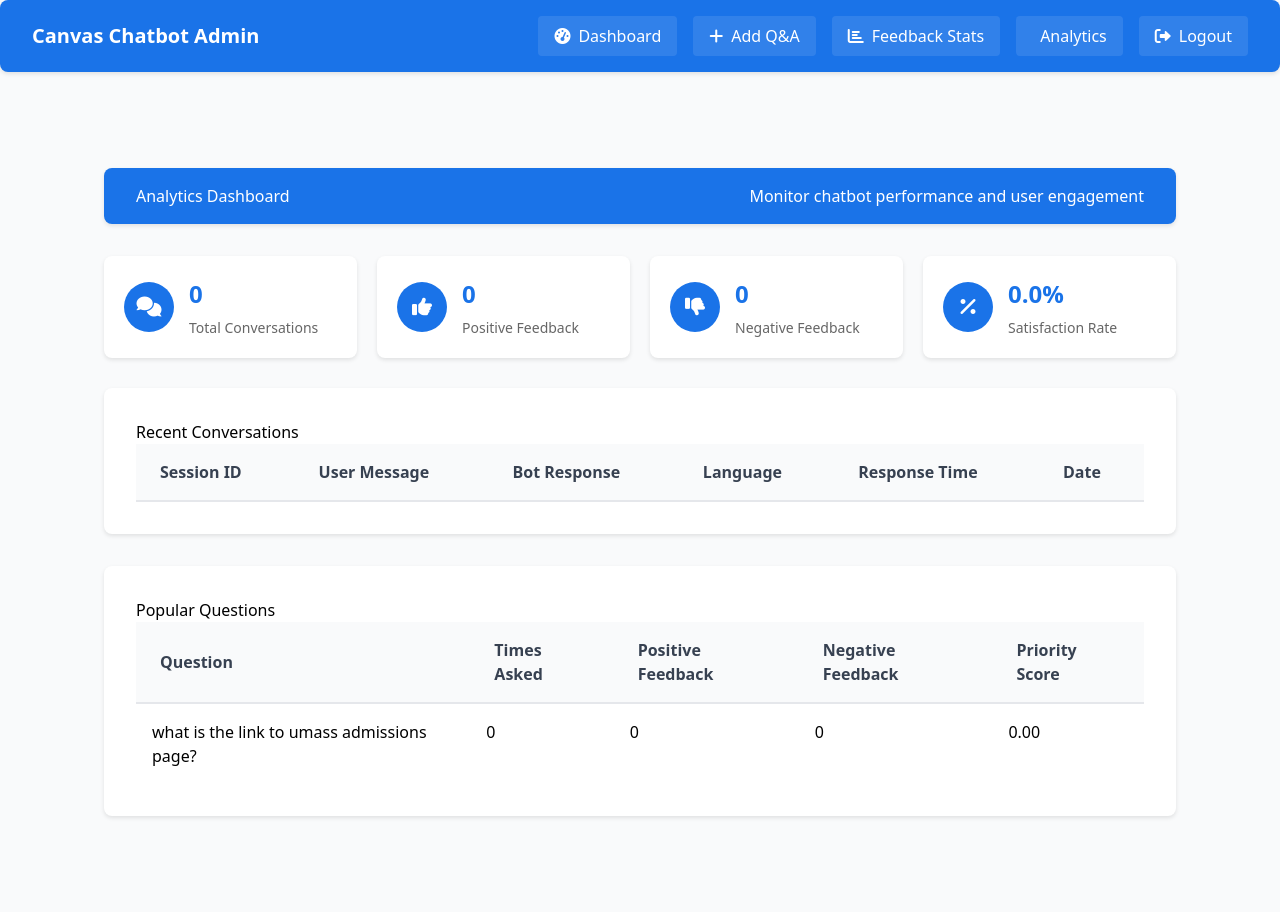
After one commit to Mustafaahmed00/chatbot, a Flask app: page /admin/analytics in a window 1280 px wide. The commit adds this page. Run offline with Flask 2, Linux system fonts and the light colour scheme; a user stored in the database is signed in; data comes from the database, SQL or seed files in the repository; data that the repository does not hold is empty.

Commit message:
Enhanced chatbot with improved voice functionality, analytics dashboard, and conversation tracking
- Added server-side text-to-speech with gTTS fallback
- Implemented conversation history and session tracking
- Created comprehensive analytics dashboard
- Enhanced voice input with better error handling
- Added performance monitoring and health check endpoints
- Improved UI with typing indicators and system messages
- Added data export functionality
- Implemented caching mechanism for better performance

```diff
--- a/app.py
+++ b/app.py
@@ -1,5 +1,5 @@
 import os
-from flask import Flask, render_template, request, redirect, url_for, jsonify, flash
+from flask import Flask, render_template, request, redirect, url_for, jsonify, flash, send_file
 from dotenv import load_dotenv
 from flask_bcrypt import Bcrypt
 from flask_login import LoginManager, login_user, login_required, logout_user, current_user
@@ -7,9 +7,16 @@ from langid import classify as detect_language
 from google.cloud import translate_v2 as translate
 import google.generativeai as genai
 import logging
+import tempfile
+from gtts import gTTS
+import io
+import time
+import json
+from datetime import datetime, timedelta
+from functools import wraps
 
 from extensions import db, bcrypt, login_manager, migrate
-from models import Admin, QA, ResponseFeedback
+from models import Admin, QA, ResponseFeedback, Conversation
 from forms import AdminLoginForm, AddQAForm, EditAdminForm
 
 # Load environment variables first
@@ -46,6 +53,20 @@ genai.configure(api_key=GEMINI_API_KEY)
 
 # Configure logging
 logging.basicConfig(level=logging.DEBUG)
+
+# Simple cache for frequently asked questions
+qa_cache = {}
+
+def cache_response(func):
+    @wraps(func)
+    def wrapper(*args, **kwargs):
+        cache_key = f"{args}_{kwargs}"
+        if cache_key in qa_cache:
+            return qa_cache[cache_key]
+        result = func(*args, **kwargs)
+        qa_cache[cache_key] = result
+        return result
+    return wrapper
 
 @login_manager.user_loader
 def load_user(user_id):
@@ -98,7 +119,10 @@ def translate_text(text, target_language="en"):
 
 @app.route('/get_response', methods=['POST'])
 def get_response():
+    start_time = time.time()
+
     user_input = request.form.get('message', '').strip().lower()
+    session_id = request.form.get('session_id', generate_session_id())
 
     # First, check for exact match
     existing_qa = QA.query.filter_by(question=user_input).first()
@@ -113,10 +137,24 @@ def get_response():
 
     if existing_qa:
         logging.info(f"Found answer in database for: {user_input}")
+        existing_qa.increment_asked()
+
+        # Track conversation
+        response_time = time.time() - start_time
+        conversation = Conversation(
+            session_id=session_id,
+            user_message=user_input,
+            bot_response=existing_qa.answer,
+            response_time=response_time
+        )
+        db.session.add(conversation)
+        db.session.commit()
+
         return jsonify({
             'answer': existing_qa.answer,
             'responseId': existing_qa.id,
-            'responseLang': 'en'
+            'responseLang': 'en',
+            'sessionId': session_id
         })
 
     # If no match found in database, proceed with language detection and Gemini
@@ -126,6 +164,13 @@ def get_response():
     except Exception as e:
         logging.error(f"Language detection error: {e}")
         user_lang = 'en'
+
+    # Get conversation context
+    recent_context = Conversation.query.filter_by(session_id=session_id).order_by(Conversation.created_at.desc()).limit(3).all()
+    context_messages = []
+    for conv in reversed(recent_context):
+        context_messages.append(f"User: {conv.user_message}")
+        context_messages.append(f"Bot: {conv.bot_response}")
 
     # Translate the input to English for processing
     if user_lang != 'en':
@@ -154,23 +199,31 @@ def get_response():
 
         chat_session = model.start_chat()
 
-        prompt = f""" As a Canvas LMS expert, provide a helpful response to this question about Canvas. Your response must:
-        1. Start with "Hi!" or a similar greeting on the first line
-        2. Follow with a brief introduction sentence
-        3. Use ONLY dash/hyphen (-) for bullet points (not *, • or **)
-        4. Put each bullet point on a new line
-        5. Replace any ** with bullet points using -
-        6. Only answer questions about Canvas LMS
-        7. If including links, format them as follows:
-         -Start a new section with "Helpful Resources:"
-         -Each resource on a new line starting with "-"
-         -Put the link description first, no Parentheses
-         -include Helpful Resources links with every answer
-        Helpful Resources:
-         -Official Canvas Student Guide https://www.umb.edu/it/training-classroom-support/canvas-resources-for-students
-         -UMB Canvas Support Page https://cases.canvaslms.com/liveagentchat?chattype=student&sfid=A5WgTEKARcWFY5IXRv5FT8ePIss19I2qCvHxwOtD
-         -include these links with every answer
-         Question: {translated_input} """
+        # Build context-aware prompt
+        context_text = "\n".join(context_messages) if context_messages else "No previous context"
+
+        prompt = f""" As a Canvas LMS expert, provide a helpful response to this question about Canvas.
+
+Previous conversation context:
+{context_text}
+
+Your response must:
+1. Start with "Hi!" or a similar greeting on the first line
+2. Follow with a brief introduction sentence
+3. Use ONLY dash/hyphen (-) for bullet points (not *, • or **)
+4. Put each bullet point on a new line
+5. Replace any ** with bullet points using -
+6. Only answer questions about Canvas LMS
+7. If including links, format them as follows:
+ -Start a new section with "Helpful Resources:"
+ -Each resource on a new line starting with "-"
+ -Put the link description first, no Parentheses
+ -include Helpful Resources links with every answer
+Helpful Resources:
+ -Official Canvas Student Guide https://www.umb.edu/it/training-classroom-support/canvas-resources-for-students
+ -UMB Canvas Support Page https://cases.canvaslms.com/liveagentchat?chattype=student&sfid=A5WgTEKARcWFY5IXRv5FT8ePIss19I2qCvHxwOtD
+ -include these links with every answer
+ Question: {translated_input} """
 
         response = chat_session.send_message(prompt)
         answer = response.text.strip()
@@ -189,6 +242,17 @@ def get_response():
             answer=answer
         )
         db.session.add(new_qa)
+
+        # Track conversation
+        response_time = time.time() - start_time
+        conversation = Conversation(
+            session_id=session_id,
+            user_message=user_input,
+            bot_response=answer,
+            user_language=user_lang,
+            response_time=response_time
+        )
+        db.session.add(conversation)
         db.session.commit()
 
         # Format the answer with bullet points
@@ -219,7 +283,8 @@ def get_response():
         return jsonify({
             'answer': answer,
             'responseId': new_qa.id,
-            'responseLang': response_lang  # Return the detected language
+            'responseLang': response_lang,  # Return the detected language
+            'sessionId': session_id
         })
 
     except Exception as e:
@@ -246,8 +311,14 @@ Helpful Resources:
         return jsonify({
             'answer': error_response,
             'responseId': None,
-            'responseLang': user_lang  # Return the user's language for error responses
+            'responseLang': user_lang,  # Return the user's language for error responses
+            'sessionId': session_id
         })
+
+def generate_session_id():
+    import random
+    import string
+    return ''.join(random.choices(string.ascii_letters + string.digits, k=10))
 
 # Admin routes
 @app.route('/admin/login', methods=['GET', 'POST'])
@@ -313,18 +384,199 @@ def delete_qa(qa_id):
     flash('Q&A deleted successfully', 'success')
     return redirect(url_for('admin_dashboard'))
 
-# In app.py, add this route
 @app.route('/admin/feedback_stats')
 @login_required
 def feedback_stats():
     qas = QA.query.order_by(QA.priority_score.desc()).all()
     return render_template('admin/feedback_stats.html', qas=qas)
 
+@app.route('/admin/analytics')
+@login_required
+def analytics():
+    # Get basic statistics
+    total_conversations = Conversation.query.count()
+    total_feedback = ResponseFeedback.query.count()
+    positive_feedback = ResponseFeedback.query.filter_by(is_positive=True).count()
+    negative_feedback = ResponseFeedback.query.filter_by(is_positive=False).count()
+
+    # Get recent conversations
+    recent_conversations = Conversation.query.order_by(Conversation.created_at.desc()).limit(10).all()
+
+    # Get popular questions
+    popular_questions = QA.query.order_by(QA.times_asked.desc()).limit(5).all()
+
+    analytics_data = {
+        'total_conversations': total_conversations,
+        'total_feedback': total_feedback,
+        'positive_feedback': positive_feedback,
+        'negative_feedback': negative_feedback,
+        'satisfaction_rate': (positive_feedback / total_feedback * 100) if total_feedback > 0 else 0,
+        'recent_conversations': recent_conversations,
+        'popular_questions': popular_questions
+    }
+
+    return render_template('admin/analytics.html', analytics=analytics_data)
+
 @app.route('/admin/logout')
 @login_required
 def admin_logout():
     logout_user()
     return redirect(url_for('index'))
+
+@app.route('/text_to_speech', methods=['POST'])
+def text_to_speech():
+    data = request.get_json()
+    text = data.get('text')
+    if not text:
+        return jsonify({'error': 'No text provided'}), 400
+
+    try:
+        tts = gTTS(text=text, lang='en')
+        with tempfile.TemporaryFile(mode='wb') as f:
+            tts.write_to_fp(f)
+            f.seek(0)
+            audio_data = f.read()
+
+        return send_file(io.BytesIO(audio_data), mimetype='audio/mp3', as_attachment=True, download_name='output.mp3')
+    except Exception as e:
+        logging.error(f"Error generating text-to-speech: {str(e)}")
+        return jsonify({'error': 'Failed to generate text-to-speech'}), 500
+
+@app.route('/admin/export_data')
+@login_required
+def export_data():
+    """Export conversation and feedback data as JSON"""
+    try:
+        # Get all conversations
+        conversations = Conversation.query.all()
+        conv_data = []
+        for conv in conversations:
+            conv_data.append({
+                'session_id': conv.session_id,
+                'user_message': conv.user_message,
+                'bot_response': conv.bot_response,
+                'user_language': conv.user_language,
+                'response_time': conv.response_time,
+                'created_at': conv.created_at.isoformat()
+            })
+
+        # Get all feedback
+        feedback = ResponseFeedback.query.all()
+        feedback_data = []
+        for fb in feedback:
+            feedback_data.append({
+                'qa_id': fb.qa_id,
+                'is_positive': fb.is_positive,
+                'session_id': fb.session_id,
+                'created_at': fb.created_at.isoformat(),
+                'metadata': fb.feedback_metadata
+            })
+
+        export_data = {
+            'export_date': datetime.utcnow().isoformat(),
+            'conversations': conv_data,
+            'feedback': feedback_data
+        }
+
+        return jsonify(export_data)
+    except Exception as e:
+        logging.error(f"Error exporting data: {str(e)}")
+        return jsonify({'error': 'Failed to export data'}), 500
+
+@app.route('/admin/clear_cache')
+@login_required
+def clear_cache():
+    """Clear the QA cache"""
+    global qa_cache
+    qa_cache.clear()
+    return jsonify({'message': 'Cache cleared successfully'})
+
+@app.route('/health')
+def health_check():
+    """Health check endpoint for monitoring"""
+    try:
+        # Check database connection
+        db.session.execute('SELECT 1')
+
+        # Check API keys
+        gemini_ok = bool(GEMINI_API_KEY)
+        translate_ok = bool(os.getenv("GOOGLE_APPLICATION_CREDENTIALS_JSON"))
+
+        # Get basic stats
+        total_qa = QA.query.count()
+        total_conversations = Conversation.query.count()
+
+        health_status = {
+            'status': 'healthy',
+            'timestamp': datetime.utcnow().isoformat(),
+            'services': {
+                'database': 'ok',
+                'gemini_api': 'ok' if gemini_ok else 'error',
+                'translate_api': 'ok' if translate_ok else 'error'
+            },
+            'stats': {
+                'total_qa': total_qa,
+                'total_conversations': total_conversations,
+                'cache_size': len(qa_cache)
+            }
+        }
+
+        return jsonify(health_status), 200
+    except Exception as e:
+        return jsonify({
+            'status': 'unhealthy',
+            'error': str(e),
+            'timestamp': datetime.utcnow().isoformat()
+        }), 500
+
+@app.route('/admin/performance')
+@login_required
+def performance_stats():
+    """Performance statistics for admin dashboard"""
+    try:
+        # Get response time statistics
+        conversations = Conversation.query.filter(
+            Conversation.response_time.isnot(None)
+        ).all()
+
+        if conversations:
+            response_times = [conv.response_time for conv in conversations]
+            avg_response_time = sum(response_times) / len(response_times)
+            min_response_time = min(response_times)
+            max_response_time = max(response_times)
+        else:
+            avg_response_time = min_response_time = max_response_time = 0
+
+        # Get daily conversation counts for the last 7 days
+        daily_stats = []
+        for i in range(7):
+            date = datetime.utcnow() - timedelta(days=i)
+            count = Conversation.query.filter(
+                db.func.date(Conversation.created_at) == date.date()
+            ).count()
+            daily_stats.append({
+                'date': date.strftime('%Y-%m-%d'),
+                'count': count
+            })
+
+        performance_data = {
+            'response_times': {
+                'average': round(avg_response_time, 2),
+                'minimum': round(min_response_time, 2),
+                'maximum': round(max_response_time, 2),
+                'total_requests': len(conversations)
+            },
+            'daily_stats': list(reversed(daily_stats)),
+            'cache_stats': {
+                'cache_size': len(qa_cache),
+                'cache_hit_rate': 'N/A'  # Would need more sophisticated tracking
+            }
+        }
+
+        return jsonify(performance_data)
+    except Exception as e:
+        logging.error(f"Error getting performance stats: {str(e)}")
+        return jsonify({'error': 'Failed to get performance stats'}), 500
 
 if __name__ == '__main__':
     # Create the database tables
--- /dev/null
+++ b/templates/admin/analytics.html
@@ -0,0 +1,173 @@
+{% extends "admin/base.html" %}
+
+{% block title %}Analytics Dashboard{% endblock %}
+
+{% block content %}
+<div class="admin-layout">
+    <div class="admin-header">
+        <h1>Analytics Dashboard</h1>
+        <p>Monitor chatbot performance and user engagement</p>
+    </div>
+
+    <!-- Statistics Cards -->
+    <div class="stats-grid">
+        <div class="stat-card">
+            <div class="stat-icon">
+                <i class="fas fa-comments"></i>
+            </div>
+            <div class="stat-content">
+                <h3>{{ analytics.total_conversations }}</h3>
+                <p>Total Conversations</p>
+            </div>
+        </div>
+
+        <div class="stat-card">
+            <div class="stat-icon">
+                <i class="fas fa-thumbs-up"></i>
+            </div>
+            <div class="stat-content">
+                <h3>{{ analytics.positive_feedback }}</h3>
+                <p>Positive Feedback</p>
+            </div>
+        </div>
+
+        <div class="stat-card">
+            <div class="stat-icon">
+                <i class="fas fa-thumbs-down"></i>
+            </div>
+            <div class="stat-content">
+                <h3>{{ analytics.negative_feedback }}</h3>
+                <p>Negative Feedback</p>
+            </div>
+        </div>
+
+        <div class="stat-card">
+            <div class="stat-icon">
+                <i class="fas fa-percentage"></i>
+            </div>
+            <div class="stat-content">
+                <h3>{{ "%.1f"|format(analytics.satisfaction_rate) }}%</h3>
+                <p>Satisfaction Rate</p>
+            </div>
+        </div>
+    </div>
+
+    <!-- Recent Conversations -->
+    <div class="admin-card">
+        <h2>Recent Conversations</h2>
+        <div class="table-container">
+            <table class="admin-table">
+                <thead>
+                    <tr>
+                        <th>Session ID</th>
+                        <th>User Message</th>
+                        <th>Bot Response</th>
+                        <th>Language</th>
+                        <th>Response Time</th>
+                        <th>Date</th>
+                    </tr>
+                </thead>
+                <tbody>
+                    {% for conv in analytics.recent_conversations %}
+                    <tr>
+                        <td>{{ conv.session_id[:10] }}...</td>
+                        <td>{{ conv.user_message[:50] }}{% if conv.user_message|length > 50 %}...{% endif %}</td>
+                        <td>{{ conv.bot_response[:50] }}{% if conv.bot_response|length > 50 %}...{% endif %}</td>
+                        <td>{{ conv.user_language }}</td>
+                        <td>{{ "%.2f"|format(conv.response_time) }}s</td>
+                        <td>{{ conv.created_at.strftime('%Y-%m-%d %H:%M') }}</td>
+                    </tr>
+                    {% endfor %}
+                </tbody>
+            </table>
+        </div>
+    </div>
+
+    <!-- Popular Questions -->
+    <div class="admin-card">
+        <h2>Popular Questions</h2>
+        <div class="table-container">
+            <table class="admin-table">
+                <thead>
+                    <tr>
+                        <th>Question</th>
+                        <th>Times Asked</th>
+                        <th>Positive Feedback</th>
+                        <th>Negative Feedback</th>
+                        <th>Priority Score</th>
+                    </tr>
+                </thead>
+                <tbody>
+                    {% for qa in analytics.popular_questions %}
+                    <tr>
+                        <td>{{ qa.question[:50] }}{% if qa.question|length > 50 %}...{% endif %}</td>
+                        <td>{{ qa.times_asked }}</td>
+                        <td>{{ qa.positive_feedback }}</td>
+                        <td>{{ qa.negative_feedback }}</td>
+                        <td>{{ "%.2f"|format(qa.priority_score) }}</td>
+                    </tr>
+                    {% endfor %}
+                </tbody>
+            </table>
+        </div>
+    </div>
+</div>
+
+<style>
+.stats-grid {
+    display: grid;
+    grid-template-columns: repeat(auto-fit, minmax(250px, 1fr));
+    gap: 20px;
+    margin-bottom: 30px;
+}
+
+.stat-card {
+    background: white;
+    border-radius: 8px;
+    padding: 20px;
+    box-shadow: 0 2px 4px rgba(0,0,0,0.1);
+    display: flex;
+    align-items: center;
+    gap: 15px;
+}
+
+.stat-icon {
+    width: 50px;
+    height: 50px;
+    border-radius: 50%;
+    background: #1a73e8;
+    color: white;
+    display: flex;
+    align-items: center;
+    justify-content: center;
+    font-size: 20px;
+}
+
+.stat-content h3 {
+    margin: 0;
+    font-size: 24px;
+    font-weight: bold;
+    color: #1a73e8;
+}
+
+.stat-content p {
+    margin: 5px 0 0 0;
+    color: #666;
+    font-size: 14px;
+}
+
+.table-container {
+    overflow-x: auto;
+}
+
+@media (max-width: 768px) {
+    .stats-grid {
+        grid-template-columns: 1fr;
+    }
+
+    .stat-card {
+        padding: 15px;
+    }
+}
+</style>
+{% endblock %}
--- a/templates/admin/base.html
+++ b/templates/admin/base.html
@@ -21,6 +21,9 @@
             </a>
             <a href="{{ url_for('feedback_stats') }}" class="admin-nav-btn">
                 <i class="fas fa-chart-bar mr-2"></i>Feedback Stats
+            </a>
+            <a href="{{ url_for('analytics') }}" class="admin-nav-btn">
+                <i class="fas fa-analytics mr-2"></i>Analytics
             </a>
             <a href="{{ url_for('admin_logout') }}" class="admin-nav-btn">
                 <i class="fas fa-sign-out-alt mr-2"></i>Logout
```
Also changed, not shown: models.py (+13 -0 lines), static/css/styles.css (+70 -19 lines), static/js/chatbot.js (+102 -15 lines).
